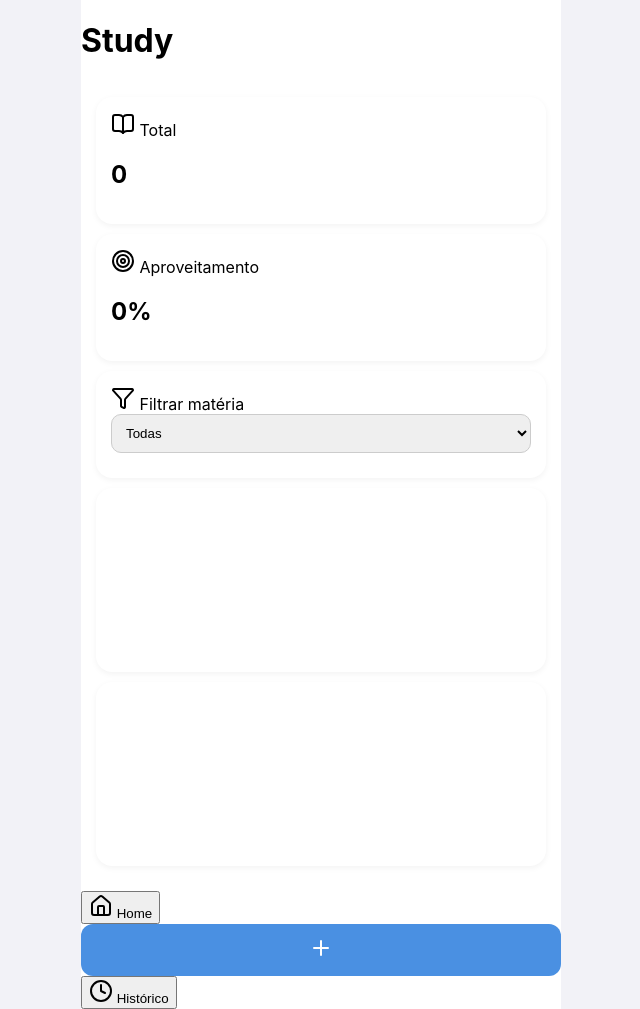
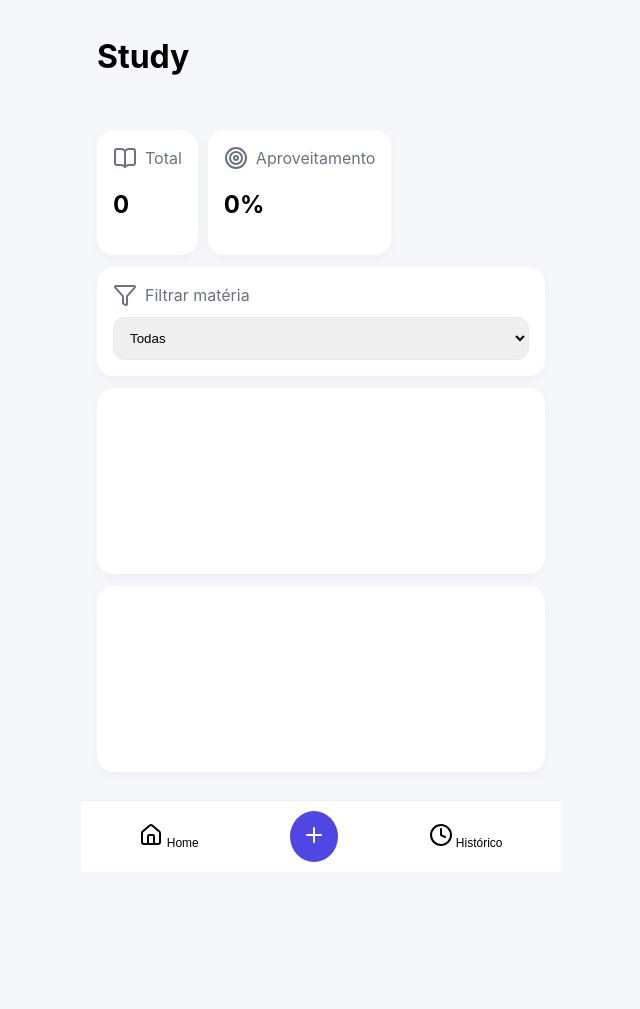
Before and after one commit to victorcbjr100-oss/Estatistica, a plain HTML site: page index.html in a window 1280 px wide. Shown: the whole page, without its empty margins (319-959 px from the left). After the commit the page ends 872 px from the top, so only its background shows below. Drawn offline with nearby package versions, Linux system fonts and the light colour scheme; files whose address does not match are found by name.

Commit message:
Update style.css

```diff
--- a/style.css
+++ b/style.css
@@ -1,81 +1,110 @@
+:root {
+  --bg: #f6f7fb;
+  --card: #ffffff;
+  --primary: #4f46e5;
+  --text: #111827;
+  --sub: #6b7280;
+}
+
 body {
   margin: 0;
-  font-family: -apple-system, BlinkMacSystemFont, sans-serif;
-  background: #f2f2f7;
+  font-family: -apple-system, sans-serif;
+  background: var(--bg);
 }
 
 .app {
   max-width: 480px;
   margin: auto;
-  background: white;
   min-height: 100vh;
   display: flex;
   flex-direction: column;
 }
 
-.topbar {
-  padding: 15px;
-  text-align: center;
-  border-bottom: 1px solid #ddd;
-  position: relative;
+/* HEADER */
+.header {
+  padding: 16px;
+  display: flex;
+  align-items: center;
+  gap: 10px;
+  font-weight: bold;
 }
 
-.topbar button {
-  position: absolute;
-  left: 10px;
-  top: 15px;
-  background: none;
-  border: none;
-  font-size: 18px;
+/* MAIN */
+.main {
+  flex: 1;
+  padding: 16px;
 }
 
-.main {
-  flex: 1;
-  padding: 15px;
+/* GRID */
+.grid {
+  display: flex;
+  gap: 10px;
 }
 
+/* CARD */
 .card {
-  background: white;
-  padding: 15px;
+  background: var(--card);
+  padding: 16px;
   border-radius: 16px;
-  margin-bottom: 10px;
-  box-shadow: 0 2px 6px rgba(0,0,0,0.05);
+  margin-bottom: 12px;
+  box-shadow: 0 4px 12px rgba(0,0,0,0.04);
 }
 
+.card-top {
+  display: flex;
+  align-items: center;
+  gap: 8px;
+  color: var(--sub);
+}
+
+/* INPUTS */
 input, select {
   width: 100%;
-  padding: 10px;
-  margin-bottom: 10px;
-  border-radius: 10px;
-  border: 1px solid #ccc;
+  padding: 12px;
+  margin-top: 10px;
+  border-radius: 12px;
+  border: 1px solid #e5e7eb;
 }
 
-.primary {
+/* BOTÃO */
+.btn {
   width: 100%;
-  padding: 12px;
+  margin-top: 10px;
+  padding: 14px;
+  border-radius: 12px;
   border: none;
-  background: #4a90e2;
+  background: var(--primary);
   color: white;
-  border-radius: 12px;
-  font-size: 16px;
+  font-weight: bold;
 }
 
-.bottom-nav {
+/* NAV */
+.nav {
   display: flex;
   justify-content: space-around;
   padding: 10px;
-  border-top: 1px solid #ddd;
+  background: white;
+  border-top: 1px solid #eee;
 }
 
-.bottom-nav button {
-  font-size: 20px;
+.nav button {
+  background: none;
   border: none;
-  background: none;
+  text-align: center;
+  font-size: 12px;
 }
 
+.nav .primary {
+  background: var(--primary);
+  color: white;
+  padding: 12px;
+  border-radius: 50%;
+}
+
+/* HISTÓRICO */
 .history-card {
-  background: #f1f3f5;
-  padding: 10px;
-  border-radius: 10px;
+  background: var(--card);
+  padding: 12px;
+  border-radius: 12px;
   margin-bottom: 10px;
 }
```
